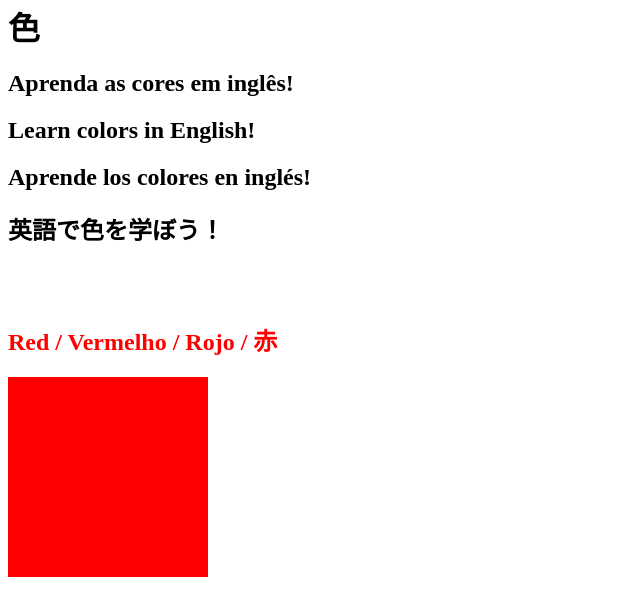
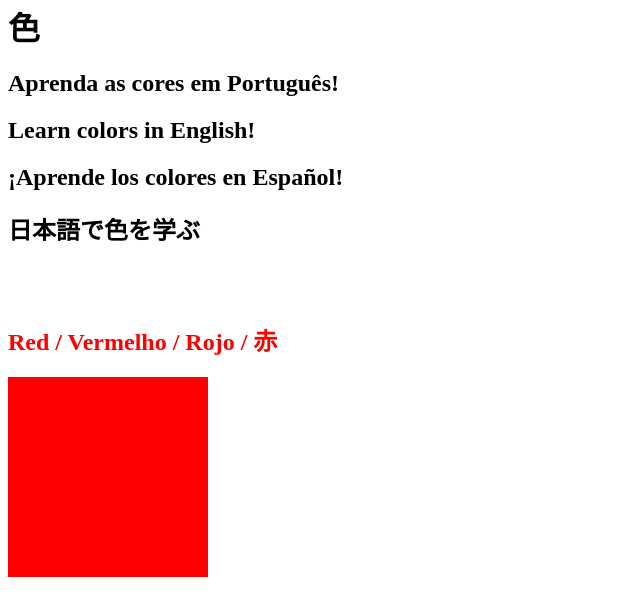
Before and after one commit to Wagner1412/cores, a plain HTML site: page index.html in a window 1280 px wide. Shown: the part 194-792 px from the top of the page, without its empty margins (0-640 px from the left). Drawn offline with Linux system fonts and the light colour scheme.

Commit message:
Update index.html

```diff
--- a/index.html
+++ b/index.html
@@ -12,10 +12,10 @@
     <h1>bandera</h1>
     <h1>色</h1>
 
-    <h2>Aprenda as cores em inglês!</h2>
+    <h2>Aprenda as cores em Português!</h2>
     <h2>Learn colors in English!</h2>
-    <h2>Aprende los colores en inglés!</h2>
-    <h2>英語で色を学ぼう！</h2>
+    <h2>¡Aprende los colores en Español!</h2>
+    <h2>日本語で色を学ぶ</h2>
     <br><br>
     <h2 class="color-title" id="red"">Red / Vermelho / Rojo / 赤</h2>
     <img src="./assets/images/red.png" alt="red" />
```
